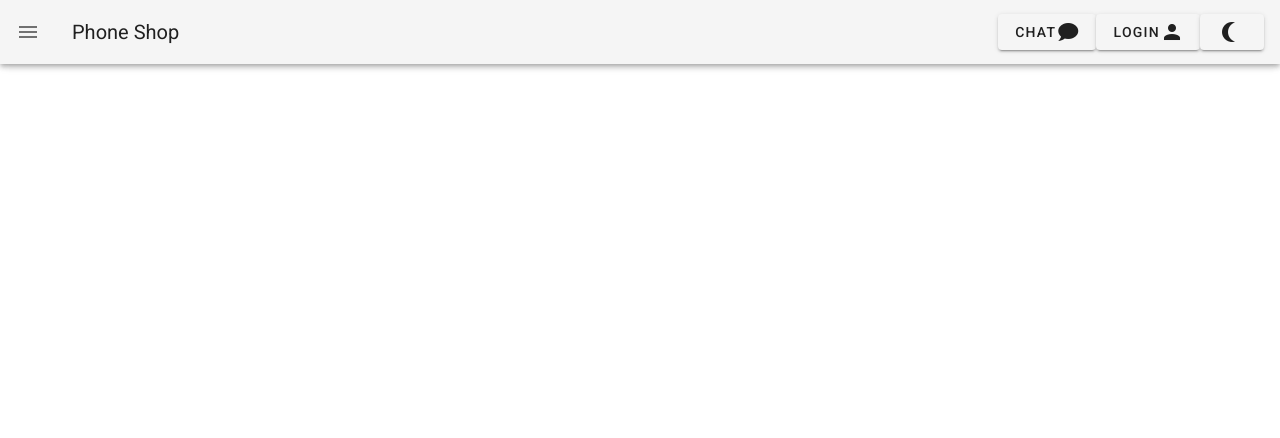
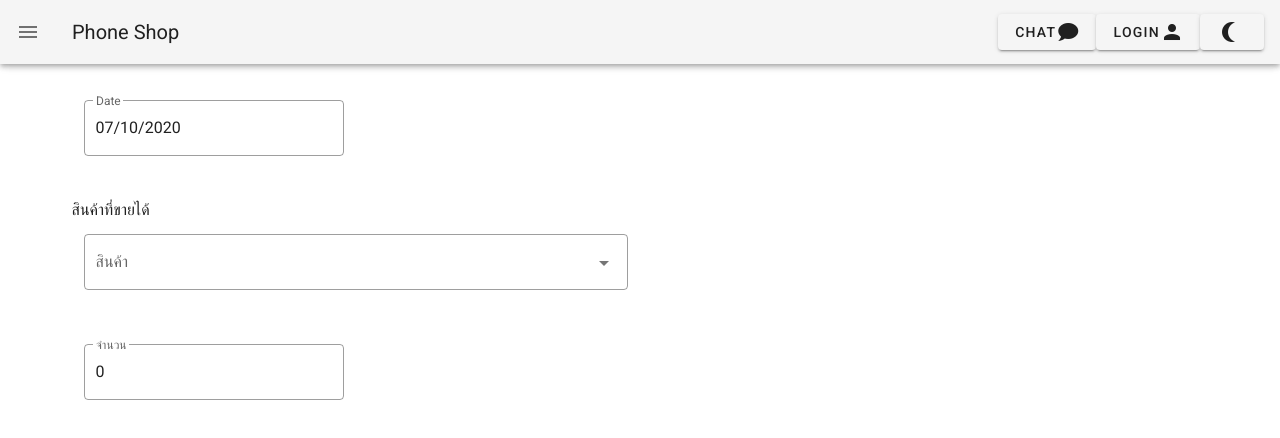
Before and after one commit to Ygghlu/PhoneshopSytem, a Nuxt app: page /sales in a window 1280 px wide. Shown: the top 438 px of the page. Built offline with nearby package versions, Linux system fonts and the light colour scheme.

Commit message:
Sale prototype

```diff
--- a/layouts/default.vue
+++ b/layouts/default.vue
@@ -103,11 +103,6 @@ export default {
           icon: 'mdi-table-large',
           title: 'sales',
           to: '/sales'
-        },
-        {
-          icon: 'mdi-hammer-wrench ',
-          title: 'editRepair',
-          to: '/editRepair'
         }
       ],
       miniVariant: false,
--- a/pages/editRepair.vue
+++ b/pages/editRepair.vue
@@ -129,7 +129,6 @@ import {
 } from '~/plugins/firebaseConfig.js'
 export default {
   data: () => ({
-    repairID: '',
     data: null,
     items: ['อยู่ระหว่างการซ่อมแซม', 'ซ่อมแซมเสร็จสิ้น', 'ปัญหาอื่นๆ กรุณาติดต่อร้านค้า'],
     status: '',
--- a/pages/sales.vue
+++ b/pages/sales.vue
@@ -0,0 +1,65 @@
+<template>
+  <div>
+    <v-container>
+      <v-col sm="3">
+        <v-text-field v-model="date" label="Date" readonly outlined />
+      </v-col>
+      <span>สินค้าที่ขายได้</span>
+      <v-col class="d-flex" cols="12" sm="6">
+        <v-select
+          v-model="saleItem"
+          :items="items"
+          item-text="info"
+          item-value="itemID"
+          label="สินค้า"
+          outlined
+        />
+      </v-col>
+      <v-col sm="3">
+        <v-text-field v-model.number="quantity" :rules="rules" type="number" label="จำนวน" outlined />
+      </v-col>
+      {{ saleItem }}
+    </v-container>
+  </div>
+</template>
+
+<script>
+export default {
+  data: () => ({
+    date: '',
+    itemsarray: null,
+    items: [],
+    saleItem: null,
+    quantity: 0,
+    price: 0,
+    data: null,
+    rules: [
+      v => !!v || 'Required',
+      v => v >= 0 || 'Quantity should be above 0',
+      v => v <= 5 || 'เกินจำนวนในสต๊อค'
+    ],
+    maxQuan: 0
+  }),
+  mounted () {
+    let today = new Date()
+    const dd = String(today.getDate()).padStart(2, '0')
+    const mm = String(today.getMonth() + 1).padStart(2, '0') // January is 0!
+    const yyyy = today.getFullYear()
+
+    today = dd + '/' + mm + '/' + yyyy
+    this.date = today
+    this.itemsarray = this.$store.state.itemArray
+    const array = []
+    for (const data in this.itemsarray) {
+      if (this.itemsarray[data].inStock > 0) {
+        const item = {
+          itemID: this.itemsarray[data].itemId,
+          info: `${this.itemsarray[data].brand} ${this.itemsarray[data].Model} จำนวนทั้งหมด ${this.itemsarray[data].inStock} เครื่อง`
+        }
+        array.push(item)
+      }
+    }
+    this.items = array
+  }
+}
+</script>
```
